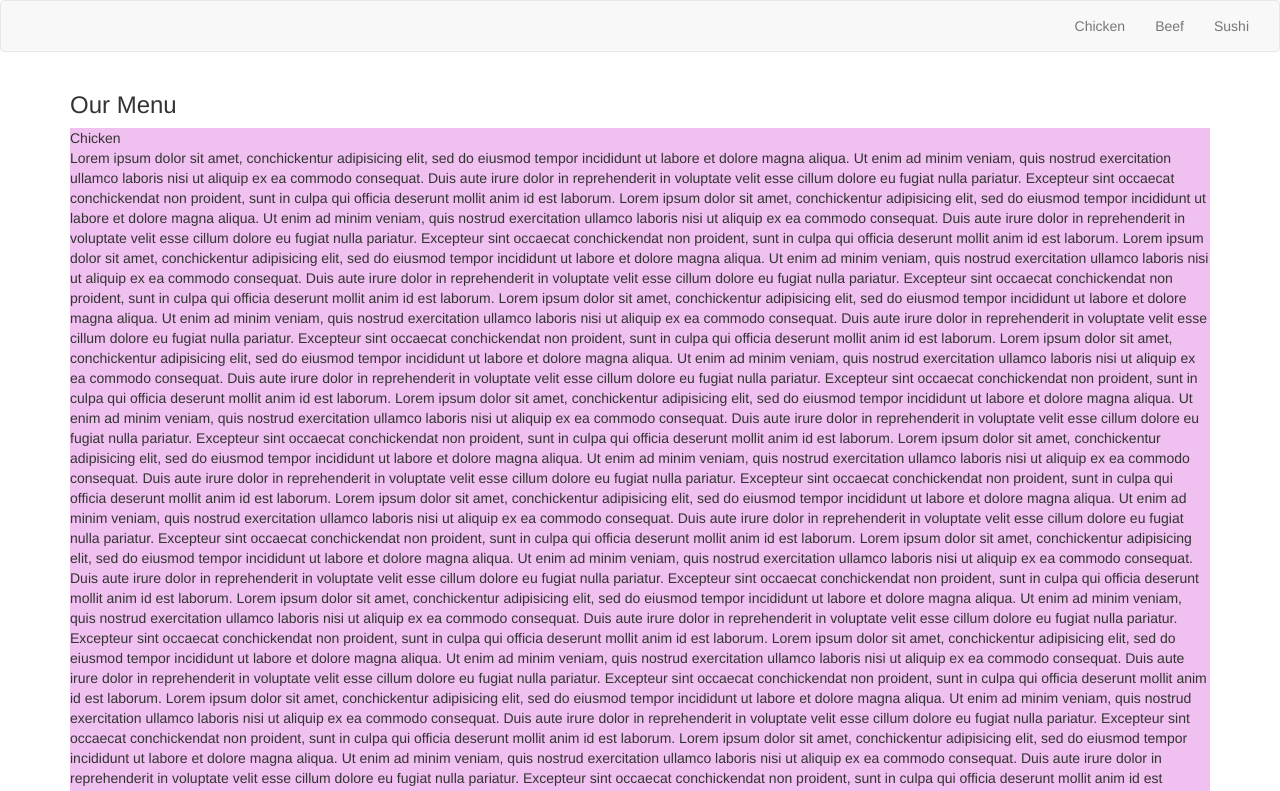
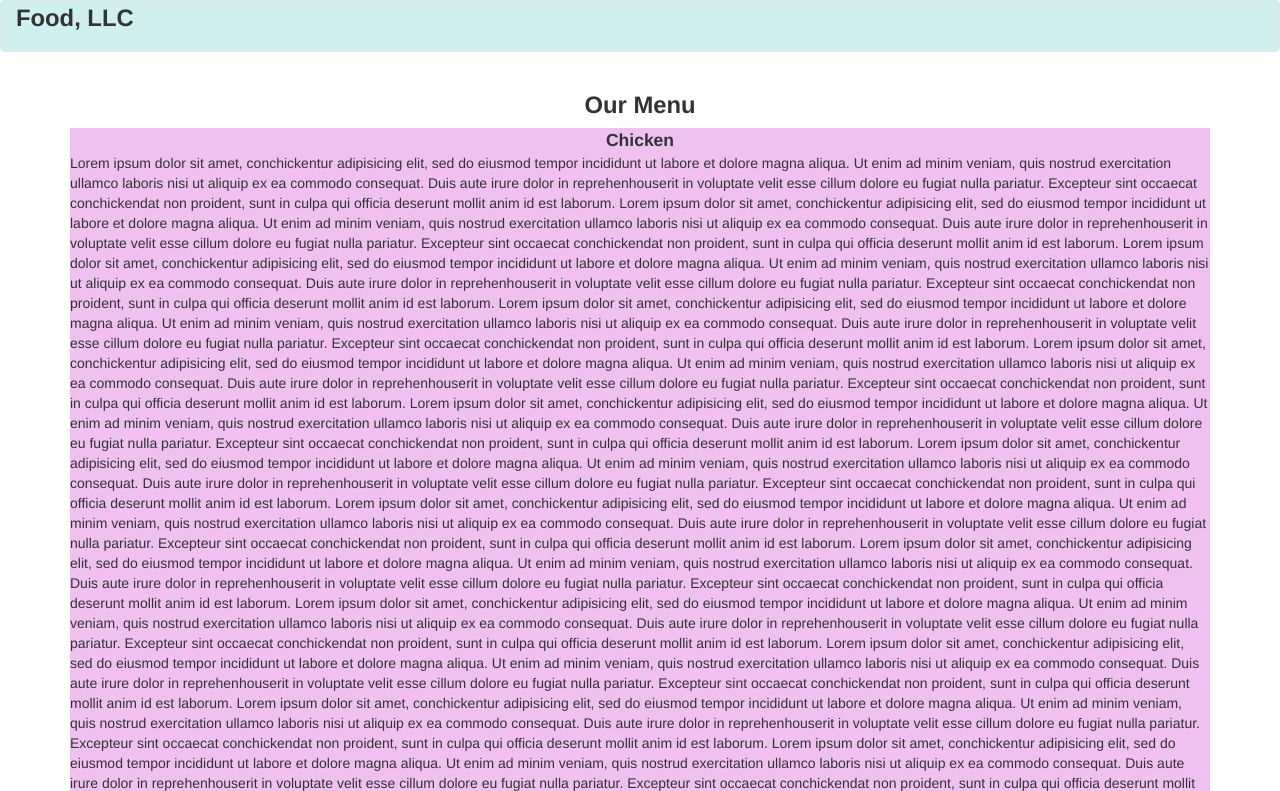
Before and after one commit to scm-unimelb/HTMLCSS, a plain HTML site: page module3-solution/index.html in a window 1280 px wide. Shown: the top 791 px of the page. Drawn offline with Linux system fonts and the light colour scheme.

Commit message:
hiding default menu

```diff
--- a/module3-solution/css/styles.css
+++ b/module3-solution/css/styles.css
@@ -1,8 +1,39 @@
 h1 {
 	font-size: 24px;
-
 }
 
 .somebkgd {
 	background: #f0c0f0;
 }
+
+#mynavbutton {
+/*	background: #c0f0f0;
+*/	vertical-align: middle;
+}
+
+.mymenuitem {
+	background: #c0f0c0;
+}
+
+.centermedbold {
+    text-align: center;
+    font-weight: bold;
+    font-size: 125%;
+}
+
+.centerbigbold {
+    text-align: center;
+    font-weight: bold;
+    font-size: 170%;
+}
+
+#brandrow {
+	background: #d0f0f0;
+}
+
+.mybrand {
+    height: 50px;
+    vertical-align: middle;
+    font-weight: bold;
+    font-size: 170%;
+}
--- a/module3-solution/index.html
+++ b/module3-solution/index.html
@@ -17,64 +17,35 @@
     <link rel="stylesheet" href="css/styles.css">
   </head>
 <body>
-  <nav class="navbar navbar-default">
+
+<nav class="navbar navbar-default">
   <div class="container-fluid">
-    <div class="navbar-header">
+    <div id="brandrow" class="row">
+    <span class="col-xs-8 col-sm-8 col-md-8 col-lg-8 mybrand">Food, LLC</span>
+    <span id="mynavbutton" class="navbar-header visible-xs">
       <button type="button" class="navbar-toggle" data-toggle="collapse" data-target="#myNavbar">
         <span class="icon-bar"></span>
         <span class="icon-bar"></span>
         <span class="icon-bar"></span>
       </button>
-    </div>
-    <div class="collapse navbar-collapse" id="myNavbar">
-      <ul class="nav navbar-nav navbar-right">
-        <li><a href="#">Chicken</a></li>
-        <li><a href="#">Beef</a></li>
-        <li><a href="#">Sushi</a></li>
+    </span>
+    <div class="collapse navbar-collapse " id="myNavbar">
+      <ul class="nav navbar-nav navbar-default">
+        <li class="visible-xs"><a href="#">Chicken</a></li>
+        <li class="visible-xs"><a href="#">Beef</a></li>
+        <li class="visible-xs"><a href="#">Sushi</a></li>
       </ul>
     </div>
   </div>
+  </div>
 </nav>
 
-<!--   <header>
-    <nav class=navbar navbar-default>
-      <div class="container">
-        <div class="navbar-header">
-
-          <div class="navbar-brand">
-            <h1>Food, LLC</h1>
-          </div>
-
-          <button type="button" class="navbar-toggle collapsed" data-toggle="collapse" data-target="#collapsable-nav" aria-expanded="false">
-            <span class="sr-only">Toggle navigation</span>
-            <span class="icon-bar"></span>
-            <span class="icon-bar"></span>
-            <span class="icon-bar"></span>
-          </button>
-        </div>
-
-      <div id="collapsable-nav" class="collapse navbar-collapse">
-         <ul id="nav-list" class="nav navbar-nav navbar-right">
-          <li>
-            <a href="#"><br class="hidden-xs"> Chicken</a>
-          </li>
-          <li>
-            <a href="#"><br class="hidden-xs"> Beef</a>
-          </li>
-          <li>
-            <a href="#"><br class="hidden-xs"> Sushi</a>
-          </li>
-        </ul>
-      </div>
-      </div>
-    </nav>
-  </header> -->
 <div class="container">
-  <h1>Our Menu</h1>
+  <h1 class="centerbigbold">Our Menu</h1>
   <section class="somebkgd">
 
   <div class="row">
-    <div class="col-xs-12">
+    <div class="col-xs-12 centermedbold">
       Chicken
     </div>
   </div>
@@ -83,102 +54,97 @@
       Lorem ipsum dolor sit amet, conchickentur adipisicing elit, sed do eiusmod
       tempor incididunt ut labore et dolore magna aliqua. Ut enim ad minim veniam,
       quis nostrud exercitation ullamco laboris nisi ut aliquip ex ea commodo
-      consequat. Duis aute irure dolor in reprehenderit in voluptate velit esse
+      consequat. Duis aute irure dolor in reprehenhouserit in voluptate velit esse
       cillum dolore eu fugiat nulla pariatur. Excepteur sint occaecat conchickendat non
       proident, sunt in culpa qui officia deserunt mollit anim id est laborum.
       Lorem ipsum dolor sit amet, conchickentur adipisicing elit, sed do eiusmod
       tempor incididunt ut labore et dolore magna aliqua. Ut enim ad minim veniam,
       quis nostrud exercitation ullamco laboris nisi ut aliquip ex ea commodo
-      consequat. Duis aute irure dolor in reprehenderit in voluptate velit esse
+      consequat. Duis aute irure dolor in reprehenhouserit in voluptate velit esse
       cillum dolore eu fugiat nulla pariatur. Excepteur sint occaecat conchickendat non
       proident, sunt in culpa qui officia deserunt mollit anim id est laborum.
       Lorem ipsum dolor sit amet, conchickentur adipisicing elit, sed do eiusmod
       tempor incididunt ut labore et dolore magna aliqua. Ut enim ad minim veniam,
       quis nostrud exercitation ullamco laboris nisi ut aliquip ex ea commodo
-      consequat. Duis aute irure dolor in reprehenderit in voluptate velit esse
+      consequat. Duis aute irure dolor in reprehenhouserit in voluptate velit esse
       cillum dolore eu fugiat nulla pariatur. Excepteur sint occaecat conchickendat non
       proident, sunt in culpa qui officia deserunt mollit anim id est laborum.
       Lorem ipsum dolor sit amet, conchickentur adipisicing elit, sed do eiusmod
       tempor incididunt ut labore et dolore magna aliqua. Ut enim ad minim veniam,
       quis nostrud exercitation ullamco laboris nisi ut aliquip ex ea commodo
-      consequat. Duis aute irure dolor in reprehenderit in voluptate velit esse
-      cillum dolore eu fugiat nulla pariatur. Excepteur sint occaecat conchickendat non
-      proident, sunt in culpa qui officia deserunt mollit anim id est laborum.
-
-      Lorem ipsum dolor sit amet, conchickentur adipisicing elit, sed do eiusmod
-      tempor incididunt ut labore et dolore magna aliqua. Ut enim ad minim veniam,
-      quis nostrud exercitation ullamco laboris nisi ut aliquip ex ea commodo
-      consequat. Duis aute irure dolor in reprehenderit in voluptate velit esse
-      cillum dolore eu fugiat nulla pariatur. Excepteur sint occaecat conchickendat non
-      proident, sunt in culpa qui officia deserunt mollit anim id est laborum.
-
-      Lorem ipsum dolor sit amet, conchickentur adipisicing elit, sed do eiusmod
-      tempor incididunt ut labore et dolore magna aliqua. Ut enim ad minim veniam,
-      quis nostrud exercitation ullamco laboris nisi ut aliquip ex ea commodo
-      consequat. Duis aute irure dolor in reprehenderit in voluptate velit esse
-      cillum dolore eu fugiat nulla pariatur. Excepteur sint occaecat conchickendat non
-      proident, sunt in culpa qui officia deserunt mollit anim id est laborum.
-
-      Lorem ipsum dolor sit amet, conchickentur adipisicing elit, sed do eiusmod
-      tempor incididunt ut labore et dolore magna aliqua. Ut enim ad minim veniam,
-      quis nostrud exercitation ullamco laboris nisi ut aliquip ex ea commodo
-      consequat. Duis aute irure dolor in reprehenderit in voluptate velit esse
-      cillum dolore eu fugiat nulla pariatur. Excepteur sint occaecat conchickendat non
-      proident, sunt in culpa qui officia deserunt mollit anim id est laborum.
-
-      Lorem ipsum dolor sit amet, conchickentur adipisicing elit, sed do eiusmod
-      tempor incididunt ut labore et dolore magna aliqua. Ut enim ad minim veniam,
-      quis nostrud exercitation ullamco laboris nisi ut aliquip ex ea commodo
-      consequat. Duis aute irure dolor in reprehenderit in voluptate velit esse
-      cillum dolore eu fugiat nulla pariatur. Excepteur sint occaecat conchickendat non
-      proident, sunt in culpa qui officia deserunt mollit anim id est laborum.
-
-      Lorem ipsum dolor sit amet, conchickentur adipisicing elit, sed do eiusmod
-      tempor incididunt ut labore et dolore magna aliqua. Ut enim ad minim veniam,
-      quis nostrud exercitation ullamco laboris nisi ut aliquip ex ea commodo
-      consequat. Duis aute irure dolor in reprehenderit in voluptate velit esse
+      consequat. Duis aute irure dolor in reprehenhouserit in voluptate velit esse
       cillum dolore eu fugiat nulla pariatur. Excepteur sint occaecat conchickendat non
       proident, sunt in culpa qui officia deserunt mollit anim id est laborum.
       Lorem ipsum dolor sit amet, conchickentur adipisicing elit, sed do eiusmod
       tempor incididunt ut labore et dolore magna aliqua. Ut enim ad minim veniam,
       quis nostrud exercitation ullamco laboris nisi ut aliquip ex ea commodo
-      consequat. Duis aute irure dolor in reprehenderit in voluptate velit esse
+      consequat. Duis aute irure dolor in reprehenhouserit in voluptate velit esse
       cillum dolore eu fugiat nulla pariatur. Excepteur sint occaecat conchickendat non
       proident, sunt in culpa qui officia deserunt mollit anim id est laborum.
       Lorem ipsum dolor sit amet, conchickentur adipisicing elit, sed do eiusmod
       tempor incididunt ut labore et dolore magna aliqua. Ut enim ad minim veniam,
       quis nostrud exercitation ullamco laboris nisi ut aliquip ex ea commodo
-      consequat. Duis aute irure dolor in reprehenderit in voluptate velit esse
+      consequat. Duis aute irure dolor in reprehenhouserit in voluptate velit esse
       cillum dolore eu fugiat nulla pariatur. Excepteur sint occaecat conchickendat non
       proident, sunt in culpa qui officia deserunt mollit anim id est laborum.
       Lorem ipsum dolor sit amet, conchickentur adipisicing elit, sed do eiusmod
       tempor incididunt ut labore et dolore magna aliqua. Ut enim ad minim veniam,
       quis nostrud exercitation ullamco laboris nisi ut aliquip ex ea commodo
-      consequat. Duis aute irure dolor in reprehenderit in voluptate velit esse
+      consequat. Duis aute irure dolor in reprehenhouserit in voluptate velit esse
       cillum dolore eu fugiat nulla pariatur. Excepteur sint occaecat conchickendat non
       proident, sunt in culpa qui officia deserunt mollit anim id est laborum.
       Lorem ipsum dolor sit amet, conchickentur adipisicing elit, sed do eiusmod
       tempor incididunt ut labore et dolore magna aliqua. Ut enim ad minim veniam,
       quis nostrud exercitation ullamco laboris nisi ut aliquip ex ea commodo
-      consequat. Duis aute irure dolor in reprehenderit in voluptate velit esse
+      consequat. Duis aute irure dolor in reprehenhouserit in voluptate velit esse
       cillum dolore eu fugiat nulla pariatur. Excepteur sint occaecat conchickendat non
       proident, sunt in culpa qui officia deserunt mollit anim id est laborum.
       Lorem ipsum dolor sit amet, conchickentur adipisicing elit, sed do eiusmod
       tempor incididunt ut labore et dolore magna aliqua. Ut enim ad minim veniam,
       quis nostrud exercitation ullamco laboris nisi ut aliquip ex ea commodo
-      consequat. Duis aute irure dolor in reprehenderit in voluptate velit esse
+      consequat. Duis aute irure dolor in reprehenhouserit in voluptate velit esse
       cillum dolore eu fugiat nulla pariatur. Excepteur sint occaecat conchickendat non
       proident, sunt in culpa qui officia deserunt mollit anim id est laborum.
       Lorem ipsum dolor sit amet, conchickentur adipisicing elit, sed do eiusmod
       tempor incididunt ut labore et dolore magna aliqua. Ut enim ad minim veniam,
       quis nostrud exercitation ullamco laboris nisi ut aliquip ex ea commodo
-      consequat. Duis aute irure dolor in reprehenderit in voluptate velit esse
+      consequat. Duis aute irure dolor in reprehenhouserit in voluptate velit esse
       cillum dolore eu fugiat nulla pariatur. Excepteur sint occaecat conchickendat non
       proident, sunt in culpa qui officia deserunt mollit anim id est laborum.
       Lorem ipsum dolor sit amet, conchickentur adipisicing elit, sed do eiusmod
       tempor incididunt ut labore et dolore magna aliqua. Ut enim ad minim veniam,
       quis nostrud exercitation ullamco laboris nisi ut aliquip ex ea commodo
-      consequat. Duis aute irure dolor in reprehenderit in voluptate velit esse
+      consequat. Duis aute irure dolor in reprehenhouserit in voluptate velit esse
+      cillum dolore eu fugiat nulla pariatur. Excepteur sint occaecat conchickendat non
+      proident, sunt in culpa qui officia deserunt mollit anim id est laborum.
+      Lorem ipsum dolor sit amet, conchickentur adipisicing elit, sed do eiusmod
+      tempor incididunt ut labore et dolore magna aliqua. Ut enim ad minim veniam,
+      quis nostrud exercitation ullamco laboris nisi ut aliquip ex ea commodo
+      consequat. Duis aute irure dolor in reprehenhouserit in voluptate velit esse
+      cillum dolore eu fugiat nulla pariatur. Excepteur sint occaecat conchickendat non
+      proident, sunt in culpa qui officia deserunt mollit anim id est laborum.
+      Lorem ipsum dolor sit amet, conchickentur adipisicing elit, sed do eiusmod
+      tempor incididunt ut labore et dolore magna aliqua. Ut enim ad minim veniam,
+      quis nostrud exercitation ullamco laboris nisi ut aliquip ex ea commodo
+      consequat. Duis aute irure dolor in reprehenhouserit in voluptate velit esse
+      cillum dolore eu fugiat nulla pariatur. Excepteur sint occaecat conchickendat non
+      proident, sunt in culpa qui officia deserunt mollit anim id est laborum.
+      Lorem ipsum dolor sit amet, conchickentur adipisicing elit, sed do eiusmod
+      tempor incididunt ut labore et dolore magna aliqua. Ut enim ad minim veniam,
+      quis nostrud exercitation ullamco laboris nisi ut aliquip ex ea commodo
+      consequat. Duis aute irure dolor in reprehenhouserit in voluptate velit esse
+      cillum dolore eu fugiat nulla pariatur. Excepteur sint occaecat conchickendat non
+      proident, sunt in culpa qui officia deserunt mollit anim id est laborum.
+      Lorem ipsum dolor sit amet, conchickentur adipisicing elit, sed do eiusmod
+      tempor incididunt ut labore et dolore magna aliqua. Ut enim ad minim veniam,
+      quis nostrud exercitation ullamco laboris nisi ut aliquip ex ea commodo
+      consequat. Duis aute irure dolor in reprehenhouserit in voluptate velit esse
+      cillum dolore eu fugiat nulla pariatur. Excepteur sint occaecat conchickendat non
+      proident, sunt in culpa qui officia deserunt mollit anim id est laborum.
+      Lorem ipsum dolor sit amet, conchickentur adipisicing elit, sed do eiusmod
+      tempor incididunt ut labore et dolore magna aliqua. Ut enim ad minim veniam,
+      quis nostrud exercitation ullamco laboris nisi ut aliquip ex ea commodo
+      consequat. Duis aute irure dolor in reprehenhouserit in voluptate velit esse
       cillum dolore eu fugiat nulla pariatur. Excepteur sint occaecat conchickendat non
       proident, sunt in culpa qui officia deserunt mollit anim id est laborum.
 
```
